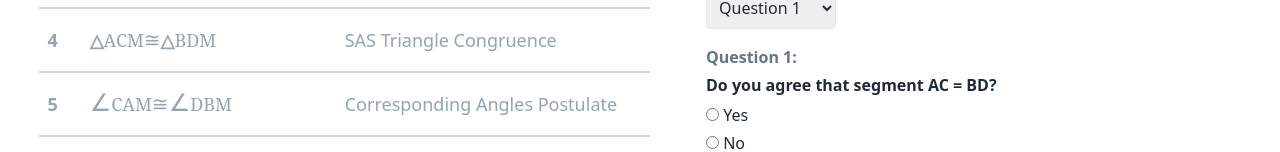
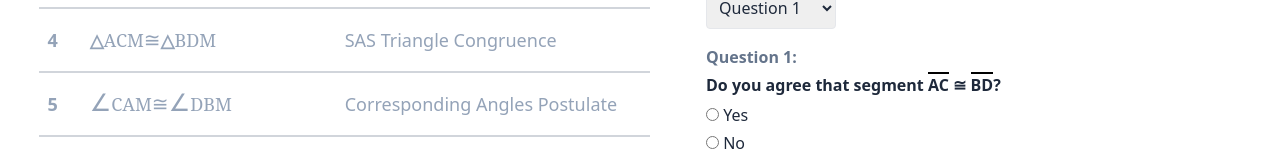
Before and after one commit to hsharriman/ender, a React (Create React App) app: page / in a window 1280 px wide. Both pictures are taken after a click on the button "Test 1". Shown: the part 597-749 px from the top of the page. Built offline with nearby package versions, Linux system fonts and the light colour scheme.

Commit message:
Changed format to include segment

```diff
--- a/src/components/MultiSelectQuestion.tsx
+++ b/src/components/MultiSelectQuestion.tsx
@@ -4,7 +4,7 @@ import { SubmitQuestion } from "./SubmitQuestion";
 
 interface QuestionProps {
   questionNum: string;
-  question: string;
+  question: string | JSX.Element;
   answers: string[];
   onSubmit: (answers: string[]) => void;
 }
--- a/src/components/RadioQuestion.tsx
+++ b/src/components/RadioQuestion.tsx
@@ -3,7 +3,7 @@ import { SubmitQuestion } from "./SubmitQuestion";
 
 interface QuestionProps {
   questionNum: string;
-  question: string;
+  question: string | JSX.Element;
   answers: string[];
   onSubmit: (answer: string) => void;
 }
@@ -53,7 +53,9 @@ export class RadioQuestion extends React.Component<
             Question {questionNum}:
           </div>
         </div>
-        <div className="font-bold text-base pb-1">{question}</div>
+        <div className="font-bold text-base pb-1">
+          <span>{question}</span>
+        </div>
         <div className="text-base">
           {answers.map((answer, index) => {
             return (
--- a/src/components/TextQuestion.tsx
+++ b/src/components/TextQuestion.tsx
@@ -3,7 +3,7 @@ import { SubmitQuestion } from "./SubmitQuestion";
 
 interface QuestionProps {
   questionNum: string;
-  question: string;
+  question: string | JSX.Element;
   onSubmit: (text: string) => void;
 }
 
@@ -53,7 +53,7 @@ export class TextQuestion extends React.Component<
         <div className="font-bold text-base pb-1">{question}</div>
         <div className="text-base">
           <textarea
-            name={question}
+            name={questionNum}
             className="border-2 border-black w-full p-1.5 rounded-sm"
             value={inputText}
             onChange={this.handleInputChange}
--- a/src/core/geometryText.tsx
+++ b/src/core/geometryText.tsx
@@ -45,3 +45,8 @@ export const strs = {
   right: " = 90°",
   perpendicular: "\u22A5",
 };
+
+// for segments in questions
+export const segmentQuestion = (s: string, clr?: string) => (
+  <span style={{ borderTop: `2px solid ${clr || "black"}` }}>{s}</span>
+);
--- a/src/questions/completeQuestions.ts
+++ b/src/questions/completeQuestions.tsx
@@ -1,7 +1,7 @@
-import { strs } from "../core/geometryText";
+import { strs, segmentQuestion } from "../core/geometryText";
 
 export interface Question {
-  prompt: string;
+  prompt: string | JSX.Element;
   answers?: string[];
   type: QuestionType;
 }
@@ -14,7 +14,12 @@ export enum QuestionType {
 
 export const completeProof1: Question[] = [
   {
-    prompt: "Do you agree that segment AC = BD?",
+    prompt: (
+      <span>
+        Do you agree that segment {segmentQuestion("AC")} {strs.congruent}{" "}
+        {segmentQuestion("BD")}?
+      </span>
+    ),
     answers: ["Yes", "No", "Can't Tell"],
     type: QuestionType.Single,
   },
@@ -52,13 +57,21 @@ export const completeProof1: Question[] = [
     type: QuestionType.Single,
   },
   {
-    prompt: "Which of the following conditions is used to confirm AC||BD?",
+    prompt: `Which of the following conditions is used to confirm AC ${strs.parallel} BD?`,
     answers: ["Statement 2", "Statement 3", "Statement 4", "Statement 5"],
     type: QuestionType.Single,
   },
   {
-    prompt:
-      "If AB and CD intersect at point M, AM = BM, and CM = DM, then AC is always parallel with DB. Do you agree that this proof demonstrates that this statement is always correct?",
+    prompt: (
+      <span>
+        If {segmentQuestion("AB")} and {segmentQuestion("CD")} intersect at
+        point M, {segmentQuestion("AM")} {strs.congruent}{" "}
+        {segmentQuestion("BM")}, and {segmentQuestion("CM")} {strs.congruent}{" "}
+        {segmentQuestion("DM")}, then {segmentQuestion("AC")} is always parallel
+        with {segmentQuestion("DB")}. Do you agree that this proof demonstrates
+        that this statement is always correct?
+      </span>
+    ),
     answers: ["Yes", "No", "Can't Tell"],
     type: QuestionType.Single,
   },
@@ -73,8 +86,14 @@ export const completeProof1: Question[] = [
     type: QuestionType.Text,
   },
   {
-    prompt:
-      "If a quadrilateral PURV has 2 diagonals PR and UV, and Q is the midpoint of both PR and UV, then is this quadrilateral a parallelogram?",
+    prompt: (
+      <span>
+        If a quadrilateral PURV has 2 diagonals {segmentQuestion("PR")} and{" "}
+        {segmentQuestion("UV")}, and Q is the midpoint of both{" "}
+        {segmentQuestion("PR")} and {segmentQuestion("UV")}, then is this
+        quadrilateral a parallelogram?
+      </span>
+    ),
     answers: ["Yes", "No", "Can't Tell"],
     type: QuestionType.Single,
   },
@@ -83,8 +102,13 @@ export const completeProof1: Question[] = [
     type: QuestionType.Text,
   },
   {
-    prompt:
-      "If QRST forms a quadrilateral, QS and RT intersect at point U, then is QRST a parallelogram?",
+    prompt: (
+      <span>
+        If QRST forms a quadrilateral, {segmentQuestion("QS")} and{" "}
+        {segmentQuestion("RT")} intersect at point U, then is QRST a
+        parallelogram?
+      </span>
+    ),
     answers: ["Yes", "No", "Can't Tell"],
     type: QuestionType.Single,
   },
@@ -96,7 +120,12 @@ export const completeProof1: Question[] = [
 
 export const completeProof2: Question[] = [
   {
-    prompt: "Do you agree that AD = DC?",
+    prompt: (
+      <span>
+        Do you agree that segment {segmentQuestion("AD")} {strs.congruent}{" "}
+        {segmentQuestion("DC")}?
+      </span>
+    ),
     answers: ["Yes", "No", "Can't Tell"],
     type: QuestionType.Single,
   },
@@ -135,7 +164,13 @@ export const completeProof2: Question[] = [
     type: QuestionType.Mutli,
   },
   {
-    prompt: `If ${strs.angle}ADB is a right angle and BD bisects ${strs.angle}ABC, then D is the midpoint of AC. Does this proof demonstrate that this statement is always correct?`,
+    prompt: (
+      <span>
+        If {strs.angle}ADB is a right angle and {segmentQuestion("BD")} bisects{" "}
+        {strs.angle}ABC, then D is the midpoint of {segmentQuestion("AC")}. Does
+        this proof demonstrate that this statement is always correct?
+      </span>
+    ),
     answers: ["Yes", "No", "Can't Tell"],
     type: QuestionType.Single,
   },
@@ -150,8 +185,12 @@ export const completeProof2: Question[] = [
     type: QuestionType.Single,
   },
   {
-    prompt:
-      "Based on the given information below, is it possible to conclude that K is the midpoint of JL?",
+    prompt: (
+      <span>
+        Based on the given information below, is it possible to conclude that K
+        is the midpoint of {segmentQuestion("JL")}?
+      </span>
+    ),
     answers: ["Yes", "No", "Can't Tell"],
     type: QuestionType.Single,
   },
@@ -169,7 +208,12 @@ export const completeProof2: Question[] = [
     type: QuestionType.Text,
   },
   {
-    prompt: `Given that ${strs.triangle}DEH and ${strs.triangle}GEH are congruent, must DH = EH?`,
+    prompt: (
+      <span>
+        Given that {strs.triangle}DEH and {strs.triangle}GEH are congruent, must{" "}
+        {segmentQuestion("DH")} {strs.congruent} {segmentQuestion("EH")}?
+      </span>
+    ),
     answers: ["Yes", "No", "Can't Tell"],
     type: QuestionType.Single,
   },
@@ -186,7 +230,12 @@ export const completeProof3: Question[] = [
     type: QuestionType.Single,
   },
   {
-    prompt: "If EFGH is a rectangle, is FG || EH?",
+    prompt: (
+      <span>
+        If EFGH is a rectangle, is {segmentQuestion("FG")} {strs.parallel}{" "}
+        {segmentQuestion("EH")}?
+      </span>
+    ),
     answers: ["Yes", "No", "Can't Tell"],
     type: QuestionType.Single,
   },
@@ -220,7 +269,13 @@ export const completeProof3: Question[] = [
     type: QuestionType.Mutli,
   },
   {
-    prompt: `If EFGH is a rectangle and EJ = JH, then ${strs.triangle}FJG is isosceles. Does this proof demonstrate that this statement is always correct?`,
+    prompt: (
+      <span>
+        If EFGH is a rectangle and {segmentQuestion("EJ")} {strs.congruent}{" "}
+        {segmentQuestion("JH")}, then {strs.triangle}FJG is isosceles. Does this
+        proof demonstrate that this statement is always correct?
+      </span>
+    ),
     answers: ["Yes", "No", "Can't Tell"],
     type: QuestionType.Single,
   },
@@ -235,12 +290,24 @@ export const completeProof3: Question[] = [
     type: QuestionType.Single,
   },
   {
-    prompt: `If QR || ST and QS || RT, must be ${strs.triangle}QRS and ${strs.triangle}RST be congruent?`,
+    prompt: (
+      <span>
+        If {segmentQuestion("QR")} {strs.parallel} {segmentQuestion("ST")} and{" "}
+        {segmentQuestion("QS")} {strs.parallel} {segmentQuestion("RT")}, must be
+        {strs.triangle}QRS and {strs.triangle}RST be congruent?
+      </span>
+    ),
     answers: ["Yes", "No", "Can't Tell"],
     type: QuestionType.Single,
   },
   {
-    prompt: `Given that EFGH is a quadrilateral and EJ = JH, must ${strs.triangle}FEJ and ${strs.triangle}JGH be congruent?`,
+    prompt: (
+      <span>
+        Given that EFGH is a quadrilateral and {segmentQuestion("EJ")}{" "}
+        {strs.congruent} {segmentQuestion("JH")}, must {strs.triangle}FEJ and
+        {strs.triangle}JGH be congruent?
+      </span>
+    ),
     answers: ["Yes", "No", "Can't Tell"],
     type: QuestionType.Single,
   },
--- a/src/questions/susQuestions.ts
+++ b/src/questions/susQuestions.ts
@@ -1,8 +1,14 @@
-import { Question, QuestionType } from "./completeQuestions";
+import { QuestionType } from "./completeQuestions";
+
+export interface susQuestionType {
+  prompt: string;
+  answers?: string[];
+  type: QuestionType;
+}
 
 const likertAnswers = ["1", "2", "3", "4", "5"];
 
-export const susQuestions: Question[] = [
+export const susQuestions: susQuestionType[] = [
   {
     prompt: " I think that I would like to use this interface frequently.",
     answers: likertAnswers,
@@ -59,7 +65,7 @@ export const susQuestions: Question[] = [
   },
 ];
 
-export const staticFollowUpQuestions: Question[] = [
+export const staticFollowUpQuestions: susQuestionType[] = [
   {
     prompt:
       "What do you like about this presentation style of the proof, layout etc.?",
@@ -83,7 +89,7 @@ export const staticFollowUpQuestions: Question[] = [
   },
 ];
 
-export const interactiveFollowUpQuestions: Question[] = [
+export const interactiveFollowUpQuestions: susQuestionType[] = [
   {
     prompt:
       "What do you like about this presentation style of the proof, layout, interactions etc.?",
```
